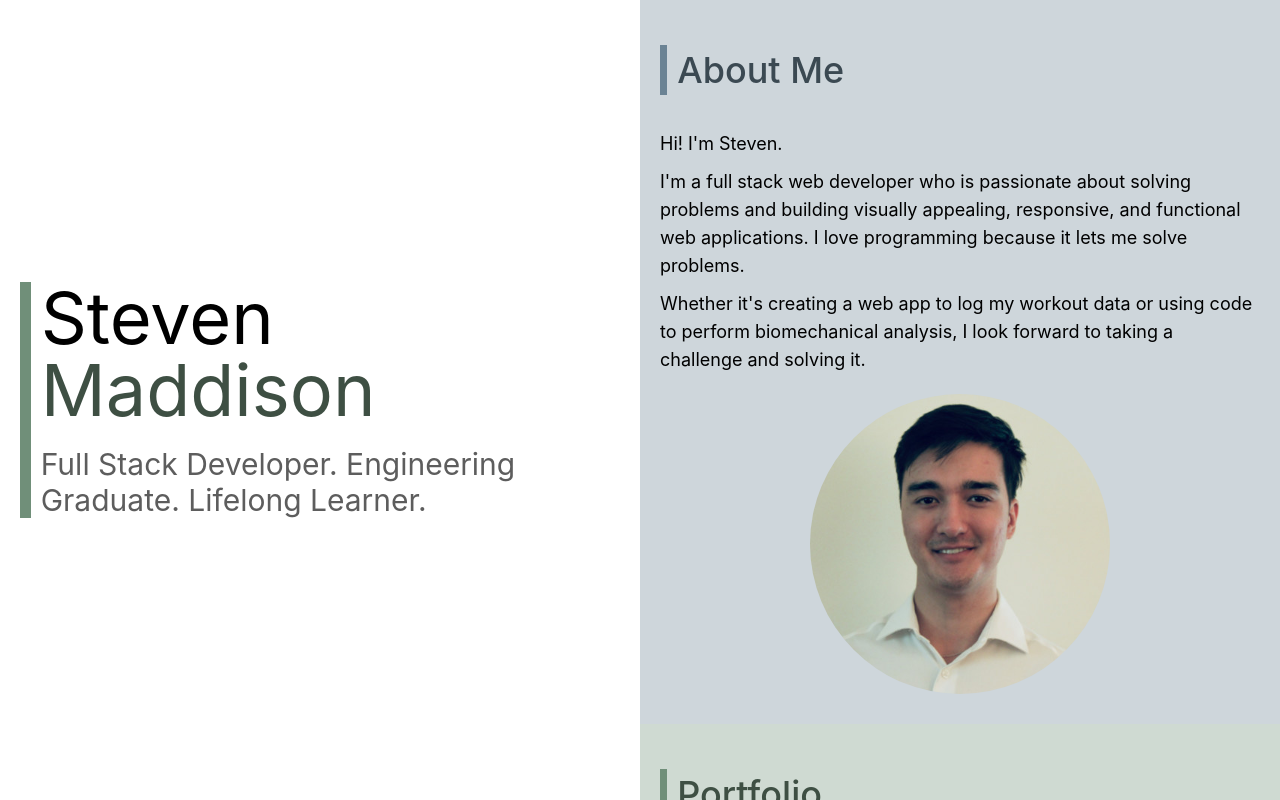
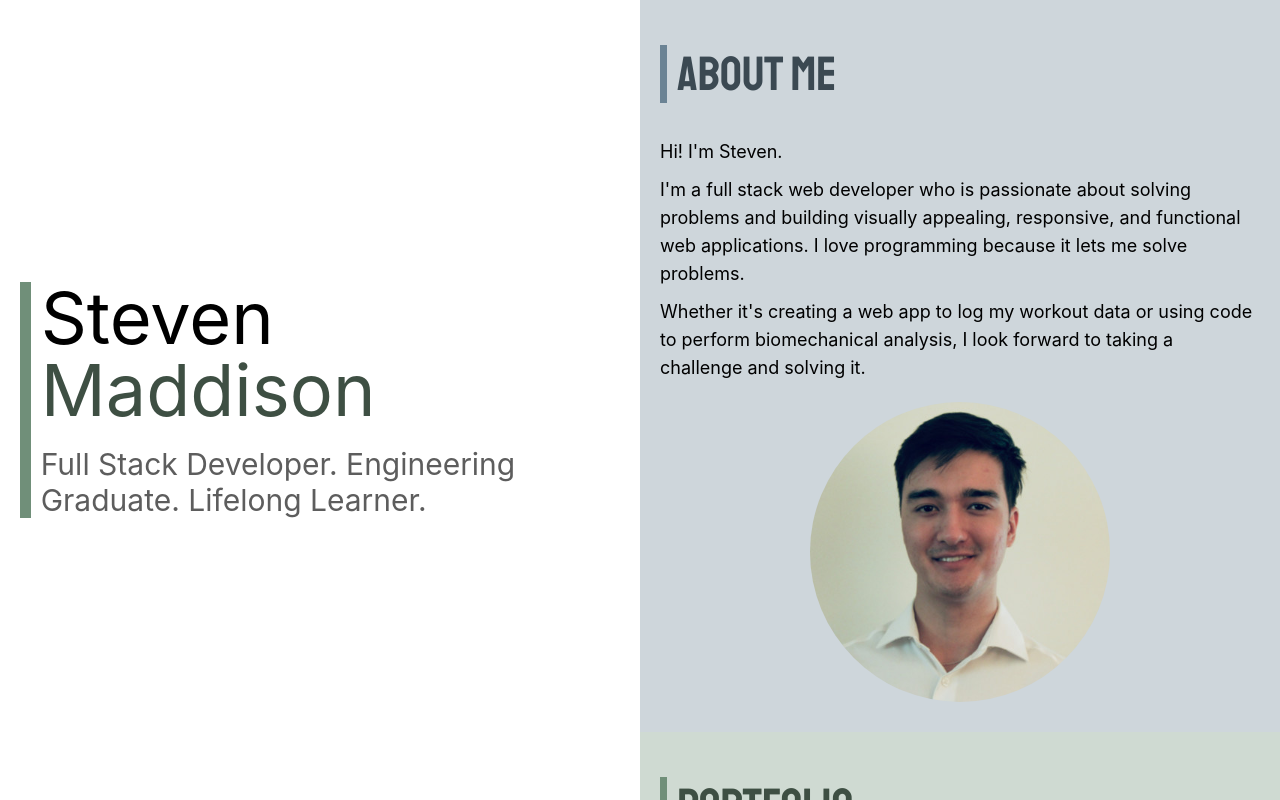
Before and after one commit to Stevtm/portfolio-v3, a React (Create React App) app: page / in a window 1280 px wide. Built offline with nearby package versions, Linux system fonts and the light colour scheme.

Commit message:
update header fonts

```diff
--- a/public/index.html
+++ b/public/index.html
@@ -14,6 +14,16 @@
 		/>
 		<link rel="apple-touch-icon" href="%PUBLIC_URL%/logo192.png" />
 		<link rel="manifest" href="%PUBLIC_URL%/manifest.json" />
+		<link rel="preconnect" href="https://fonts.googleapis.com" />
+		<link rel="preconnect" href="https://fonts.gstatic.com" crossorigin />
+		<link rel="preconnect" href="https://fonts.googleapis.com" />
+		<link rel="preconnect" href="https://fonts.gstatic.com" crossorigin />
+		<link rel="preconnect" href="https://fonts.googleapis.com" />
+		<link rel="preconnect" href="https://fonts.gstatic.com" crossorigin />
+		<link
+			href="https://fonts.googleapis.com/css2?family=Staatliches&display=swap"
+			rel="stylesheet"
+		/>
 		<title>Steven Maddison - Portfolio</title>
 	</head>
 	<body>
--- a/src/components/About/styles.js
+++ b/src/components/About/styles.js
@@ -47,9 +47,10 @@
 
 	/* typography */
 	color: ${({ theme }) => theme.pastelBlue.dark};
-	font-size: 2.25rem;
+	font-family: "Staatliches";
+	font-size: 3rem;
 	font-weight: 500;
-	line-height: 2.5rem;
+	line-height: 1;
 `;
 
 export const AboutContent = styled.div`
--- a/src/components/Portfolio/styles.js
+++ b/src/components/Portfolio/styles.js
@@ -39,7 +39,8 @@
 
 	/* typography */
 	color: ${({ theme }) => theme.pastelGreen.dark};
-	font-size: 2.25rem;
+	font-family: "Staatliches";
+	font-size: 3rem;
 	font-weight: 500;
-	line-height: 2.5rem;
+	line-height: 1;
 `;
--- a/src/components/Resume/styles.js
+++ b/src/components/Resume/styles.js
@@ -41,9 +41,10 @@
 
 	/* typography */
 	color: ${({ theme }) => theme.prussianBlue.dark};
-	font-size: 2.25rem;
+	font-family: "Staatliches";
+	font-size: 3rem;
 	font-weight: 500;
-	line-height: 2.5rem;
+	line-height: 1;
 `;
 
 export const ResumeText = styled.h3`
```
